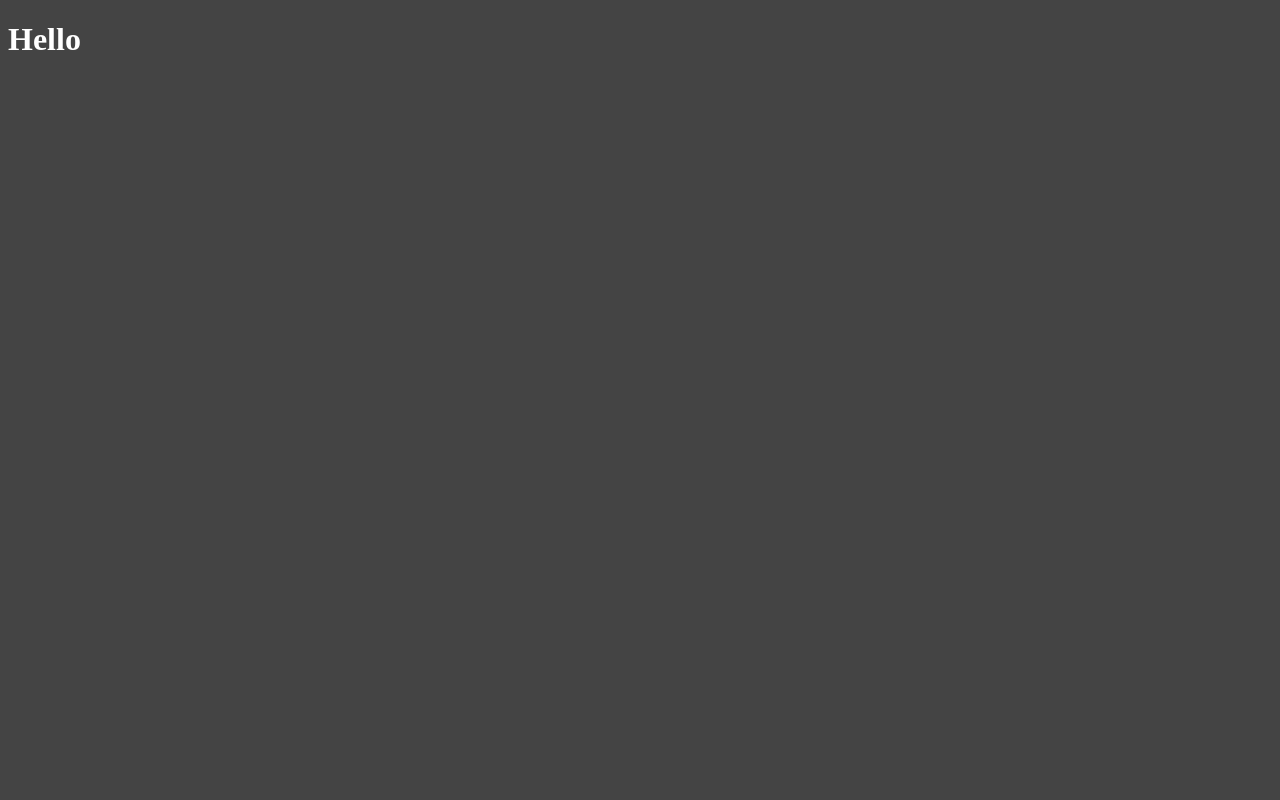
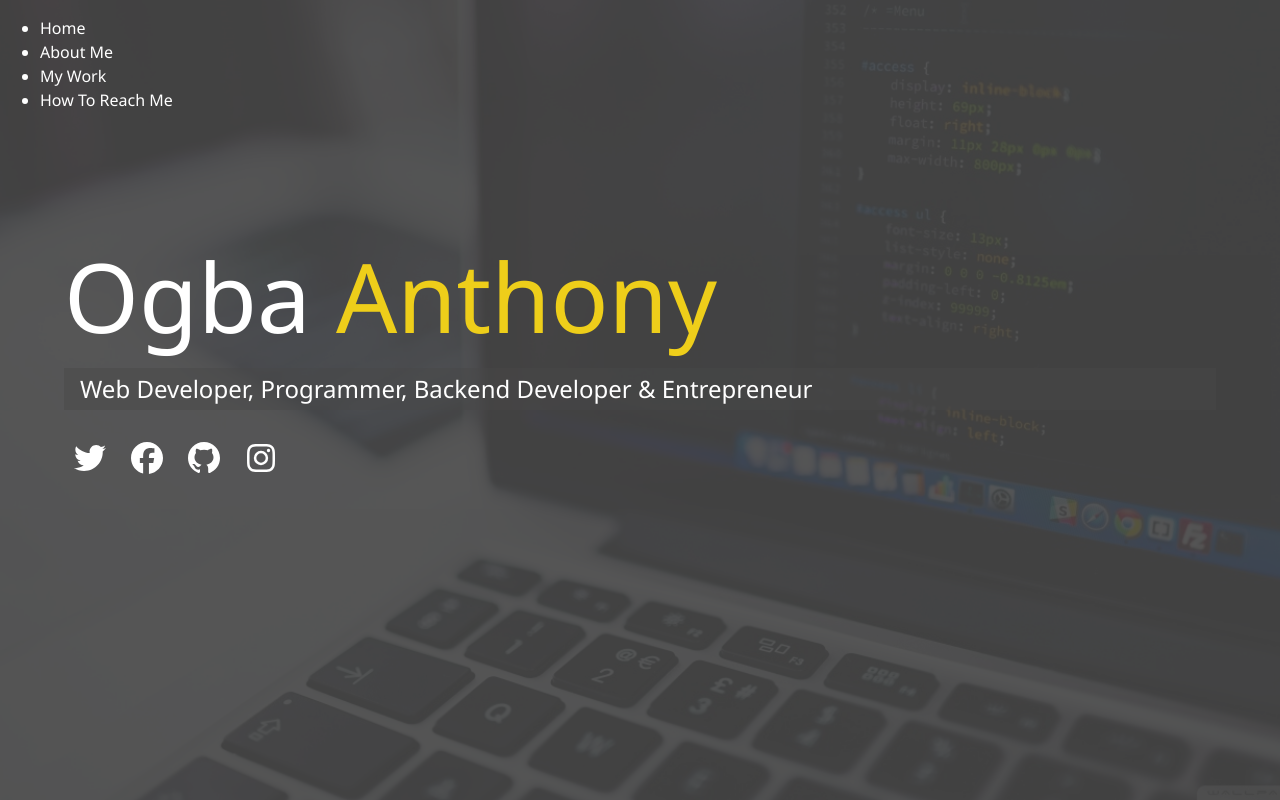
Before and after one commit to Jakoozi/my_portfolio_website, a website: page dist/index.html in a window 1280 px wide. Drawn offline with nearby package versions, Linux system fonts and the light colour scheme; files that its build step writes are made by us from their sources; files whose address does not match are found by name.

Commit message:
added home page and main sass

```diff
--- /dev/null
+++ b/scss/config.scss
@@ -0,0 +1,30 @@
+$primary-color: #444;
+$secondary-color: #eece1a;
+$show-home-image: true;
+$home-image: url(../img/css_coding.jpg);
+$background-opacity: 0.9;
+
+@mixin easeout {
+  transition: all 0.5s ease-out;
+}
+
+@mixin background {
+  @if $show-home-image {
+    &#bg-img {
+      background: $home-image;
+      background-attachment: fixed;
+      background-size: cover;
+
+      &:after {
+        content: "";
+        position: absolute;
+        top: 0;
+        right: 0;
+        width: 100%;
+        height: 100%;
+        z-index: -1;
+        background: rgba($primary-color, $background-opacity);
+      }
+    }
+  }
+}
--- a/scss/main.scss
+++ b/scss/main.scss
@@ -1,6 +1,71 @@
-$primary-color: #444;
+@import "config";
 
+* {
+  box-sizing: border-box;
+}
 body {
+  @include background();
   background: $primary-color;
   color: #fff;
+  height: 100%;
+  margin: 0;
+  font-family: "Segoe UI", Tahoma, "Segoe UI", Tahoma, Geneva, Verdana,
+    sans-serif;
+  line-height: 1.5;
 }
+
+//Headings
+h1,
+h2,
+h3 {
+  margin: 0;
+  font-weight: 400;
+
+  &.lg-heading {
+    font-size: 6rem;
+  }
+  &.sm-heading {
+    margin-bottom: 2rem;
+    padding: 0.2rem 1rem;
+    background: rgba(lighten($primary-color, 2), 0.5);
+  }
+}
+
+a {
+  color: #fff;
+  text-decoration: none;
+}
+
+header {
+  position: fixed;
+  z-index: 2;
+  width: 100%;
+}
+
+.text-secondary {
+  color: $secondary-color;
+}
+main {
+  padding: 4rem;
+  height: 100%;
+
+  .icons {
+    margin-top: 1rem;
+
+    a {
+      padding: 0.4rem;
+
+      &:hover {
+        color: $secondary-color;
+        @include easeout();
+      }
+    }
+  }
+
+  &#home {
+    overflow: hidden;
+    h1 {
+      margin-top: 20vh;
+    }
+  }
+}
```
Also changed, not shown: dist/css/main.css, dist/img/city_reflection.jpg (added), dist/img/css_coding.jpg (added), dist/img/green_code.jpg (added), dist/img/laptop_3.jpg (added), dist/index.html, dist/js/main.js (added).
